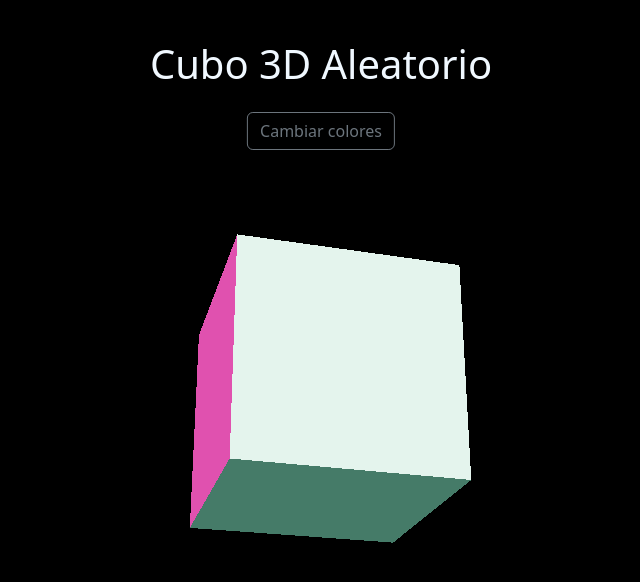
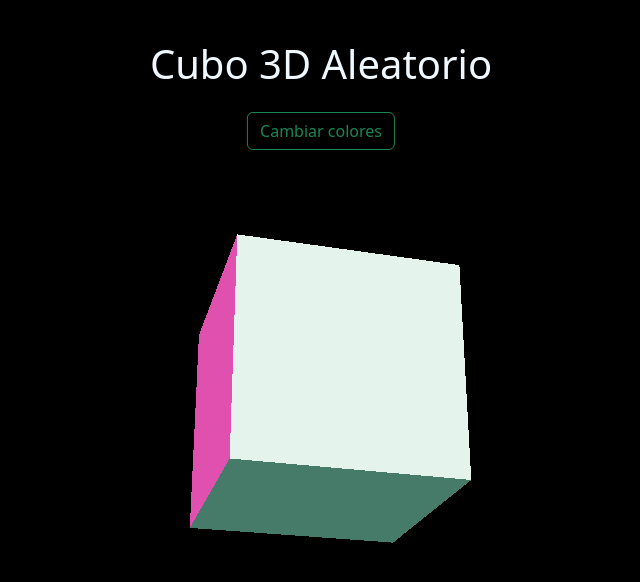
Before and after one commit to pablocelva/cubo-three-js, a website built with Vite: page index.html in a window 1280 px wide. Shown: the whole page, without its empty margins (319-959 px from the left). Built offline with nearby package versions, Linux system fonts and the light colour scheme.

Commit message:
correccion estilos

```diff
--- a/index.html
+++ b/index.html
@@ -10,7 +10,7 @@
 <body>
     <div class="ui">
         <h1>Cubo 3D Aleatorio</h1>
-        <button id="changeColorButton" class="btn btn-outline-secondary mt-3">Cambiar colores</button>
+        <button id="changeColorButton" class="btn btn-outline-success mt-3">Cambiar colores</button>
     </div>
     <script type="module" src="main.js"></script>
     <script src="https://cdn.jsdelivr.net/npm/bootstrap@5.3.0/dist/js/bootstrap.bundle.min.js"></script>
--- a/styles.css
+++ b/styles.css
@@ -7,10 +7,14 @@ body {
 .ui {
     color: aliceblue;
     position: absolute;
-    top: 5%;
+    top: 0;
     left: 50%;
     transform: translateX(-50%);
     text-align: center;
+}
+
+h1 {
+    margin-top: 1em;
 }
 
 button {
```
